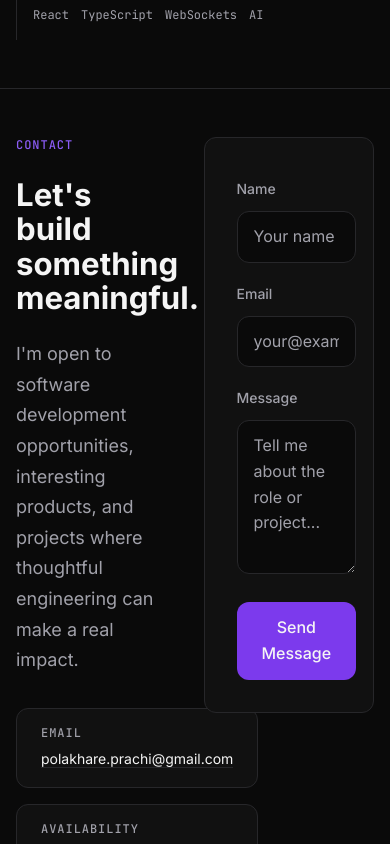
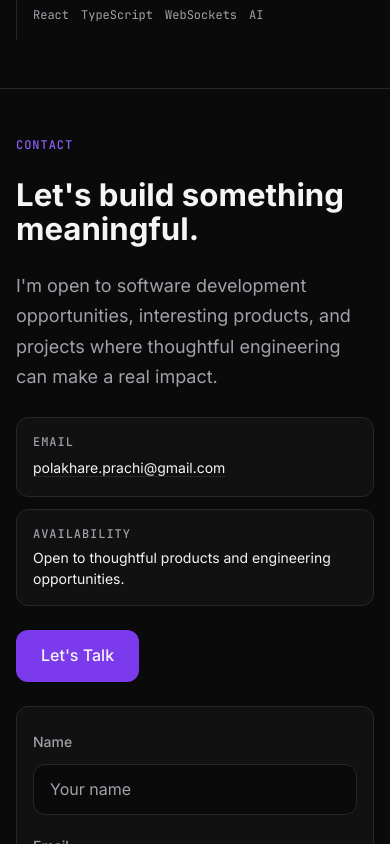
Before and after one commit to Prachi24599/my-portfolio, a React (Vite) app: page / in a window 390 px wide. Shown: the part 3400-4244 px from the top of the page. Built offline with nearby package versions, Linux system fonts and the light colour scheme.

Commit message:
Responsive : Contact Section

```diff
--- a/src/sections/Contact.css
+++ b/src/sections/Contact.css
@@ -142,3 +142,70 @@
   justify-self: start;
   margin-top: var(--space-4);
 }
+
+@media (max-width: 1024px) {
+  .contact__container {
+    gap: var(--space-8);
+  }
+
+  .contact__form {
+    padding: var(--space-6);
+  }
+
+  .contact__detail a,
+  .contact__detail p,
+  .contact__form label,
+  .contact__form input,
+  .contact__form textarea {
+    overflow-wrap: anywhere;
+  }
+}
+
+@media (max-width: 768px) {
+  .contact__container {
+    grid-template-columns: 1fr;
+    gap: var(--space-8);
+  }
+
+  .contact__content,
+  .contact__form {
+    min-width: 0;
+  }
+
+  .contact h2,
+  .contact__description {
+    max-width: 60ch;
+  }
+
+  .contact__details {
+    margin-top: var(--space-6);
+  }
+
+  .contact__form {
+    padding: var(--space-6);
+  }
+}
+
+@media (max-width: 480px) {
+  .contact__container {
+    gap: var(--space-6);
+  }
+
+  .contact__form {
+    padding: var(--space-4);
+  }
+
+  .contact__detail {
+    padding-inline: var(--space-4);
+  }
+
+  .contact__details {
+    gap: var(--space-3);
+    margin-top: var(--space-6);
+  }
+
+  .contact__content > .button,
+  .contact__form .button {
+    max-width: 100%;
+  }
+}
```
